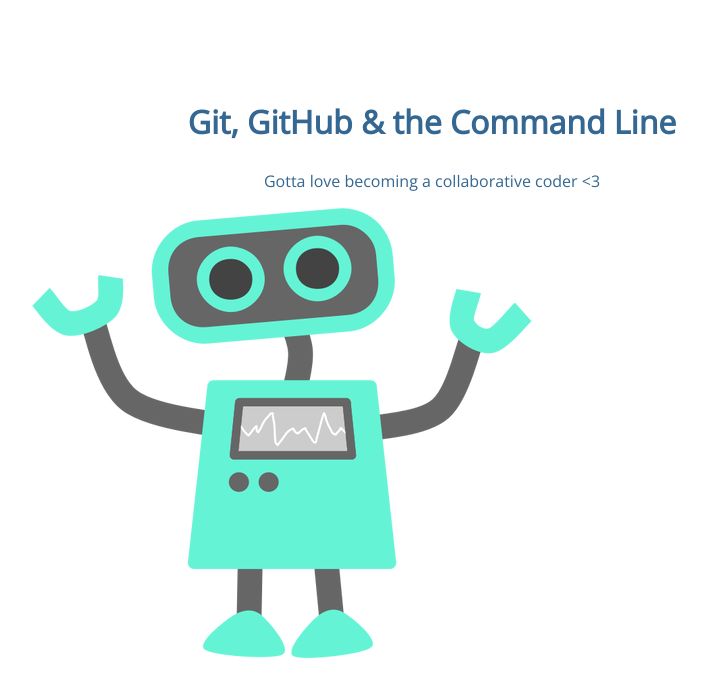
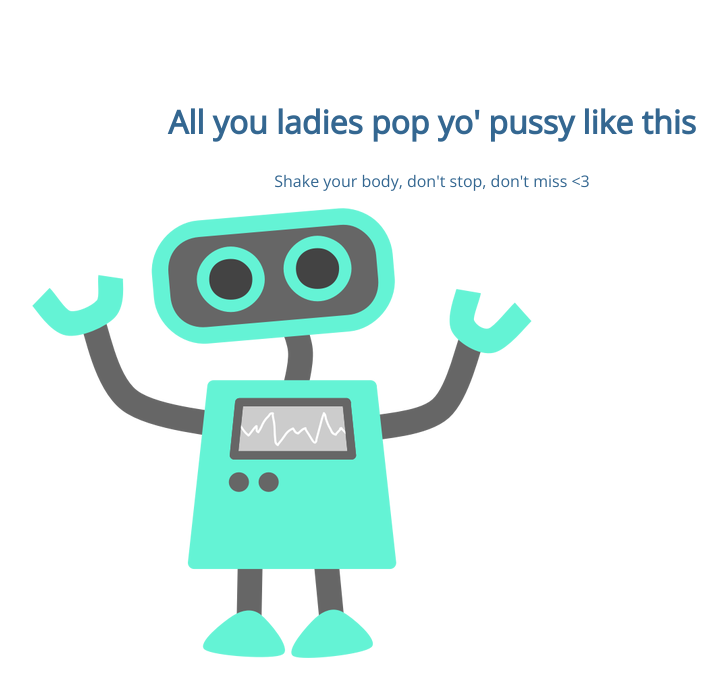
Before and after one commit to Aerokade/105-project, a plain HTML site: page index.html in a window 1280 px wide. Shown: the whole page, without its empty margins (208-935 px from the left). Drawn offline with nearby package versions, Linux system fonts and the light colour scheme.

Commit message:
changed header and paragraphs

```diff
--- a/index.html
+++ b/index.html
@@ -8,8 +8,8 @@
 </head>
 <body>
 	<section>
-		<h1>Git, GitHub & the Command Line</h1>
-		<p>Gotta love becoming a collaborative coder <3</p>
+		<h1>All you ladies pop yo' pussy like this</h1>
+		<p>Shake your body, don't stop, don't miss <3</p>
 		<img src="img/happy-blue-robot.png">
 	</section>
 </body>
```
